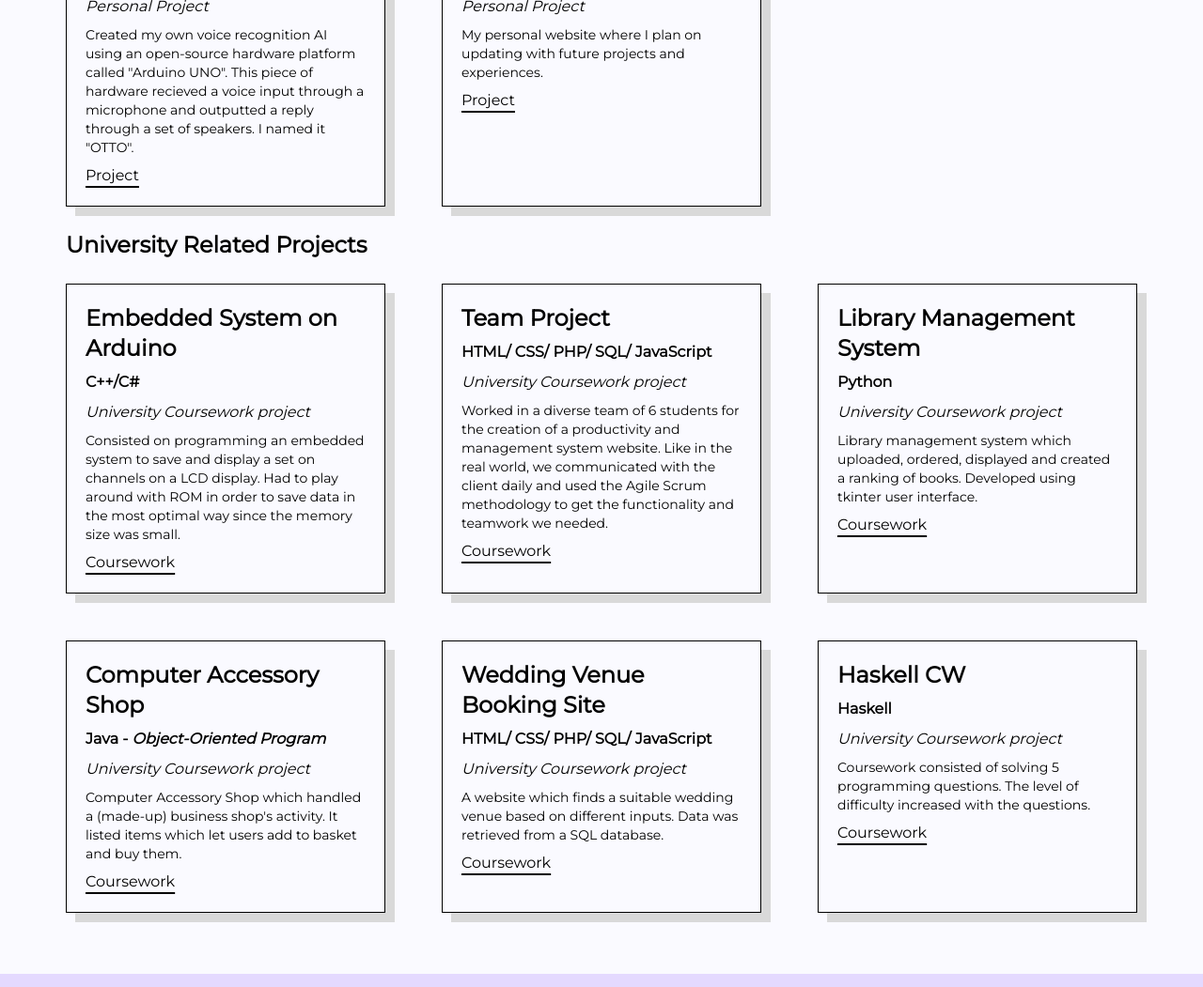
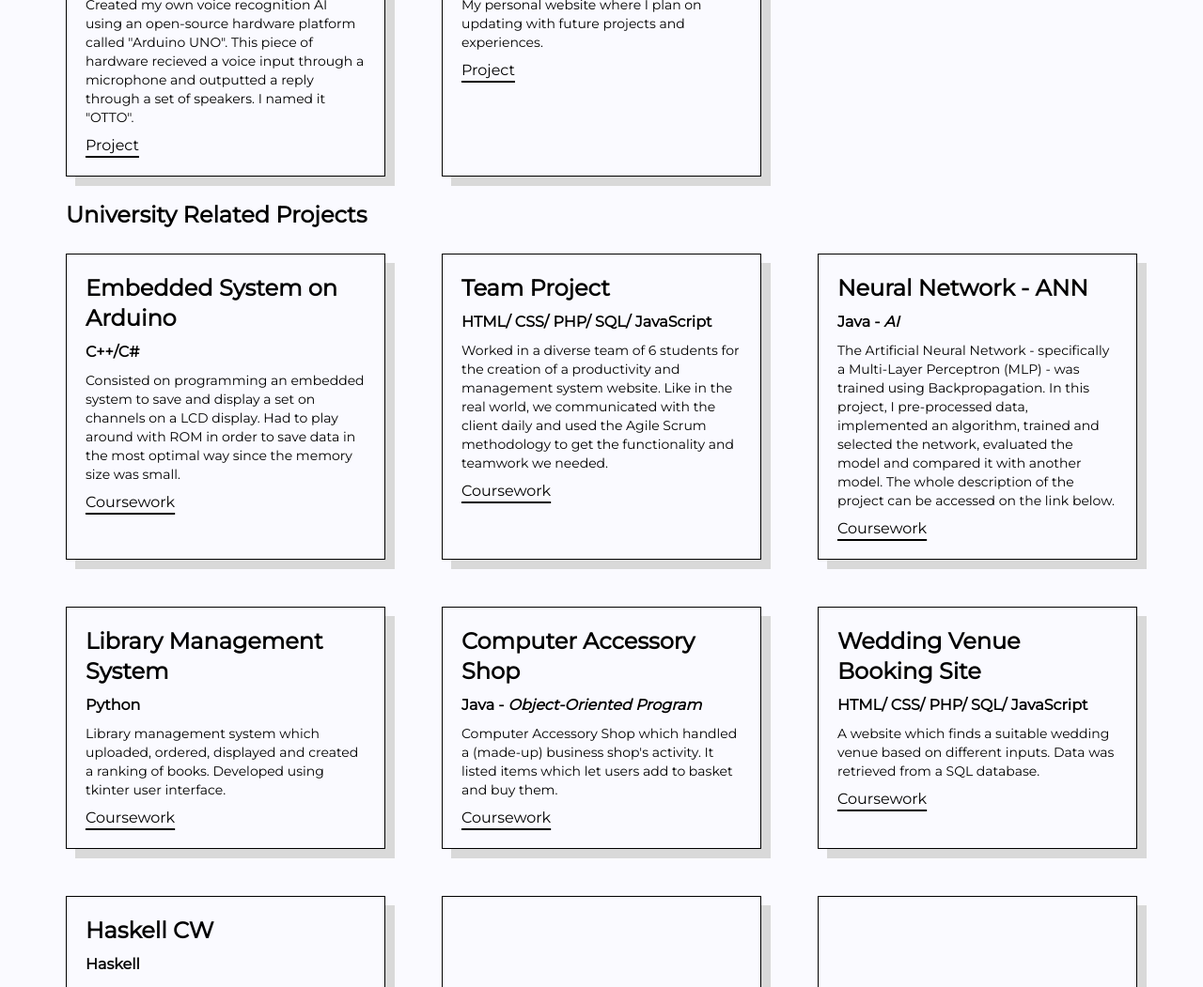
Before and after one commit to marioportillohernaiz/marioportillohernaiz.github.io, a plain HTML site: page achievement.html in a window 1280 px wide. Shown: the part 515-1566 px from the top of the page at 94% size. Drawn offline with nearby package versions, Linux system fonts and the light colour scheme.

Commit message:
Update achievement.html

```diff
--- a/achievement.html
+++ b/achievement.html
@@ -87,7 +87,6 @@
 		<div class="divOutline flex-1 projects">
 			<p class="divTitle font-bold">Voice Recognition AI</p>
 			<p class="font-bold mt-2">C++</p>
-			<p class="mt-2"><i>Personal Project</i></p>
 			<p class="my-2 text-sm">Created my own voice recognition AI using an open-source hardware platform called "Arduino UNO". This piece
 				of hardware recieved a voice input through a microphone and outputted a reply through a set of speakers. I named it "OTTO".</p>
 			<a href="https://github.com/marioportillohernaiz/Voice-Recognition-Assistant-AI" target="_blank" class="activelink">Project</a>
@@ -95,7 +94,6 @@
 		<div class="divOutline flex-1 projects">
 			<p class="divTitle font-bold">Personal Website</p>
 			<p class="font-bold mt-2">HTML/CSS/JavaScript</p>
-			<p class="mt-2"><i>Personal Project</i></p>
 			<p class="my-2 text-sm">My personal website where I plan on updating with future projects and experiences.</p>
 			<a href="https://github.com/marioportillohernaiz/marioportillohernaiz.github.io" target="_blank" class="activelink navHover">Project</a>
 		</div>
@@ -108,7 +106,6 @@
 		<div class="divOutline flex-1 projects">
 			<p class="divTitle font-bold">Embedded System on Arduino</p>
 			<p class="font-bold mt-2">C++/C#</p>
-			<p class="mt-2"><i>University Coursework project</i></p>
 			<p class="my-2 text-sm">Consisted on programming an embedded system to save and display a set on channels on a LCD display. Had to play around with
 				ROM in order to save data in the most optimal way since the memory size was small.</p>
 			<a href="https://github.com/marioportillohernaiz/Embedded-Arduino-CW2022.git" target="_blank" class="activelink">Coursework</a>
@@ -116,25 +113,30 @@
 		<div class="divOutline flex-1 projects">
 			<p class="divTitle font-bold">Team Project</p>
 			<p class="font-bold mt-2">HTML/ CSS/ PHP/ SQL/ JavaScript</p>
-			<p class="mt-2"><i>University Coursework project</i></p>
 			<p class="my-2 text-sm">Worked in a diverse team of 6 students for the creation of a productivity and management system website. Like in the real
 			world, we communicated with the client daily and used the Agile Scrum methodology to get the functionality and teamwork we needed.</p>
 			<a href="https://github.com/Team12-lboro" target="_blank" class="activelink">Coursework</a>
 		</div>
 		<div class="divOutline flex-1 projects">
-			<p class="divTitle font-bold">Library Management System</p>
-			<p class="font-bold mt-2">Python</p>
-			<p class="mt-2"><i>University Coursework project</i></p>
-			<p class="my-2 text-sm">Library management system which uploaded, ordered, displayed and created a ranking of books. Developed using tkinter user interface.</p>
-			<a href="https://github.com/marioportillohernaiz/Library-Management-System-CW2021.git" target="_blank" class="activelink">Coursework</a>
+			<p class="divTitle font-bold">Neural Network - ANN</p>
+			<p class="font-bold mt-2">Java - <i>AI</i></p>
+			<p class="my-2 text-sm">The Artificial Neural Network - specifically a Multi-Layer Perceptron (MLP) - was trained using Backpropagation. In this project, I
+				pre-processed data, implemented an algorithm, trained and selected the network, evaluated the model and compared it with another model. The whole description
+				of the project can be accessed on the link below.</p>
+			<a href="https://github.com/marioportillohernaiz/Neural-Network-ANN" target="_blank" class="activelink">Coursework</a>
 		</div>
 	</div>
 
 	<div class="grid md:grid-cols-3">
 		<div class="divOutline flex-1 projects">
+			<p class="divTitle font-bold">Library Management System</p>
+			<p class="font-bold mt-2">Python</p>
+			<p class="my-2 text-sm">Library management system which uploaded, ordered, displayed and created a ranking of books. Developed using tkinter user interface.</p>
+			<a href="https://github.com/marioportillohernaiz/Library-Management-System-CW2021.git" target="_blank" class="activelink">Coursework</a>
+		</div>
+		<div class="divOutline flex-1 projects">
 			<p class="divTitle font-bold">Computer Accessory Shop</p>
 			<p class="font-bold mt-2">Java - <i>Object-Oriented Program</i></p>
-			<p class="mt-2"><i>University Coursework project</i></p>
 			<p class="my-2 text-sm">Computer Accessory Shop which handled a (made-up) business shop's activity. It listed items which
 			let users add to basket and buy them.</p>
 			<a href="https://github.com/marioportillohernaiz/Object-Oriented-Programming-CW2022.git" target="_blank" class="activelink">Coursework</a>
@@ -142,17 +144,19 @@
 		<div class="divOutline flex-1 projects">
 			<p class="divTitle font-bold">Wedding Venue Booking Site</p>
 			<p class="font-bold mt-2">HTML/ CSS/ PHP/ SQL/ JavaScript</p>
-			<p class="mt-2"><i>University Coursework project</i></p>
 			<p class="my-2 text-sm">A website which finds a suitable wedding venue based on different inputs. Data was retrieved from a SQL database.</p>
 			<a href="https://github.com/marioportillohernaiz/Web-Programming-CW2022.git" target="_blank" class="activelink">Coursework</a>
 		</div>
+	</div>
+	<div class="grid md:grid-cols-3">
 		<div class="divOutline flex-1 projects">
 			<p class="divTitle font-bold">Haskell CW</p>
 			<p class="font-bold mt-2">Haskell</p>
-			<p class="mt-2"><i>University Coursework project</i></p>
 			<p class="my-2 text-sm">Coursework consisted of solving 5 programming questions. The level of difficulty increased with the questions.</p>
 			<a href="https://github.com/marioportillohernaiz/Haskell-CW2021.git" target="_blank" class="activelink navHover">Coursework</a>
 		</div>
+		<div class="divOutline flex-1 projects"></div>
+		<div class="divOutline flex-1 projects"></div>
 	</div>
 	</div>
 </div>
```
